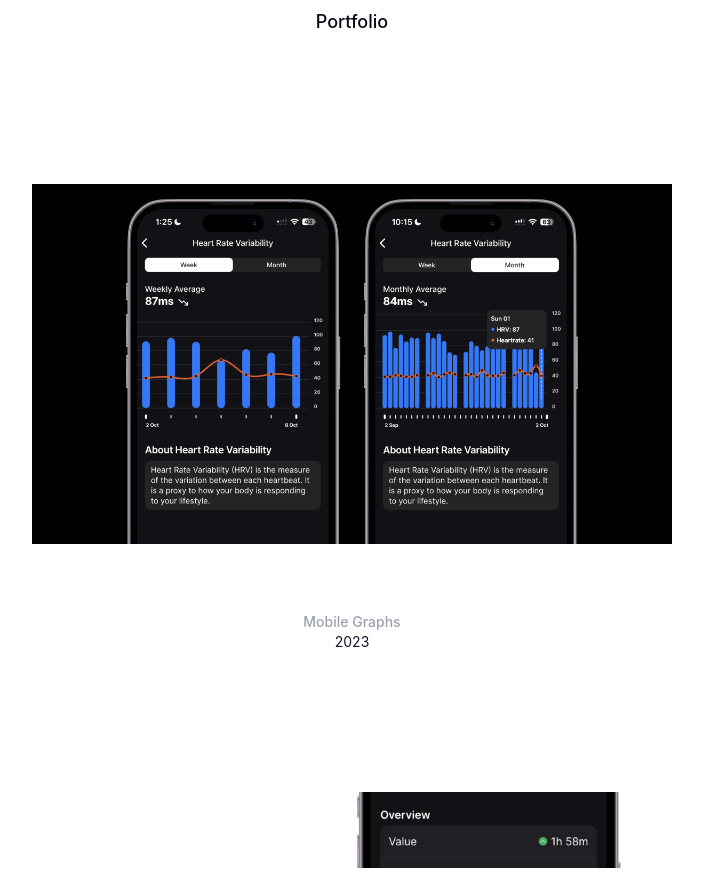
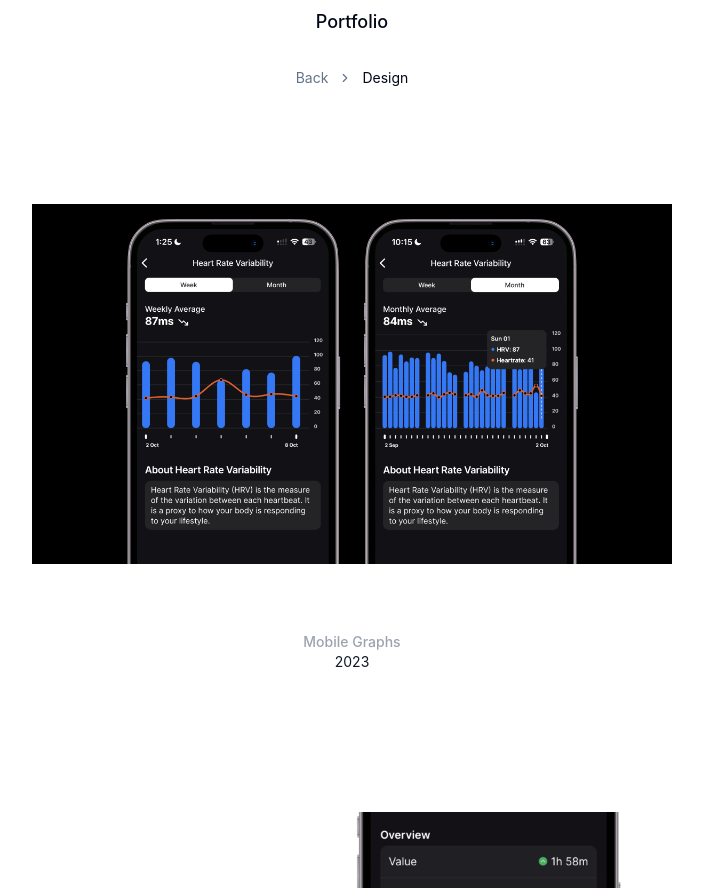
Before and after one commit to dtsloane/sloane-web, a Next.js app: page /design in a window 1280 px wide. Shown: the whole page, without its empty margins (288-991 px from the left). Built offline with nearby package versions, Linux system fonts and the light colour scheme.

Commit message:
fixed it

```diff
--- a/src/pages/about.tsx
+++ b/src/pages/about.tsx
@@ -13,6 +13,17 @@
     return (
         <div className="flex flex-row items-start justify-center p-8 md:p-32 min-h-screen">
             <div className="flex flex-col space-y-8 text-left max-w-lg w-full">
+            <Breadcrumb>
+                <BreadcrumbList>
+                    <BreadcrumbItem>
+                    <BreadcrumbLink href="/">Back</BreadcrumbLink>
+                    </BreadcrumbItem>
+                    <BreadcrumbSeparator />
+                    <BreadcrumbItem>
+                    <BreadcrumbPage>About</BreadcrumbPage>
+                    </BreadcrumbItem>
+                </BreadcrumbList>
+            </Breadcrumb>
                 {/* Header Section */}
                 <header className="space-y-2">
                     <h1 className="text-lg md:text-md font-medium">About</h1>
--- a/src/pages/design.tsx
+++ b/src/pages/design.tsx
@@ -1,11 +1,30 @@
 import React from 'react';
 import PortfolioGrid from '../components/ui/PortfolioGrid';
 import '../app/globals.css';
+import {
+  Breadcrumb,
+  BreadcrumbItem,
+  BreadcrumbLink,
+  BreadcrumbList,
+  BreadcrumbPage,
+  BreadcrumbSeparator,
+} from "@/components/ui/breadcrumb"
 
 const Design: React.FC = () => {
   return (
     <div className="flex flex-col items-center justify-center min-h-screen py-2">
       <h1 className="text-lg md:text-md font-medium mb-8">Portfolio</h1>
+          <Breadcrumb>
+            <BreadcrumbList>
+                    <BreadcrumbItem>
+                    <BreadcrumbLink href="/">Back</BreadcrumbLink>
+                    </BreadcrumbItem>
+                    <BreadcrumbSeparator />
+                    <BreadcrumbItem>
+                    <BreadcrumbPage>Design</BreadcrumbPage>
+                    </BreadcrumbItem>
+            </BreadcrumbList>
+          </Breadcrumb>
       <div className="w-full px-6">
         <PortfolioGrid />
       </div>
```
